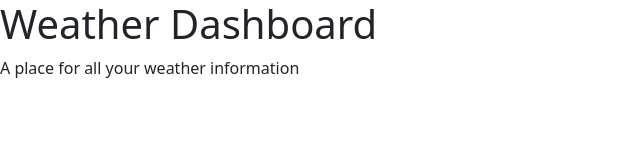
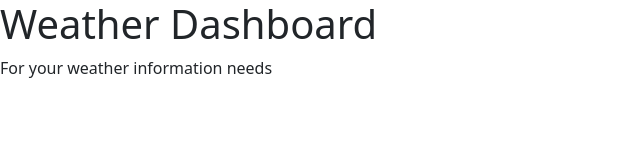
Before and after one commit to joshuab96/Weather-Dashboard, a plain HTML site: page index.html in a window 1280 px wide. Shown: the full height of the page, 0-640 px from the left. Drawn offline with nearby package versions, Linux system fonts and the light colour scheme.

Commit message:
added css reset and code

```diff
--- /dev/null
+++ b/Assets/CSS/reset.css
@@ -0,0 +1,5 @@
+html, body {
+    margin: 0;
+    padding: 0;
+
+    }
--- a/index.html
+++ b/index.html
@@ -15,11 +15,29 @@
 
 <body>
     <header>
-        <div>
+        <div class="row">
             <h1>Weather Dashboard</h1>
-            <p>A place for all your weather information</p>
+        </div>
+        <div class="row">
+            <p>For your weather information needs</p>
         </div>
     </header>
+
+
+
+
+
+
+
+
+
+
+
+
+
+
+
+
     <script> src = "Assets/Javascript/script.js"</script>
 </body>
 
```
